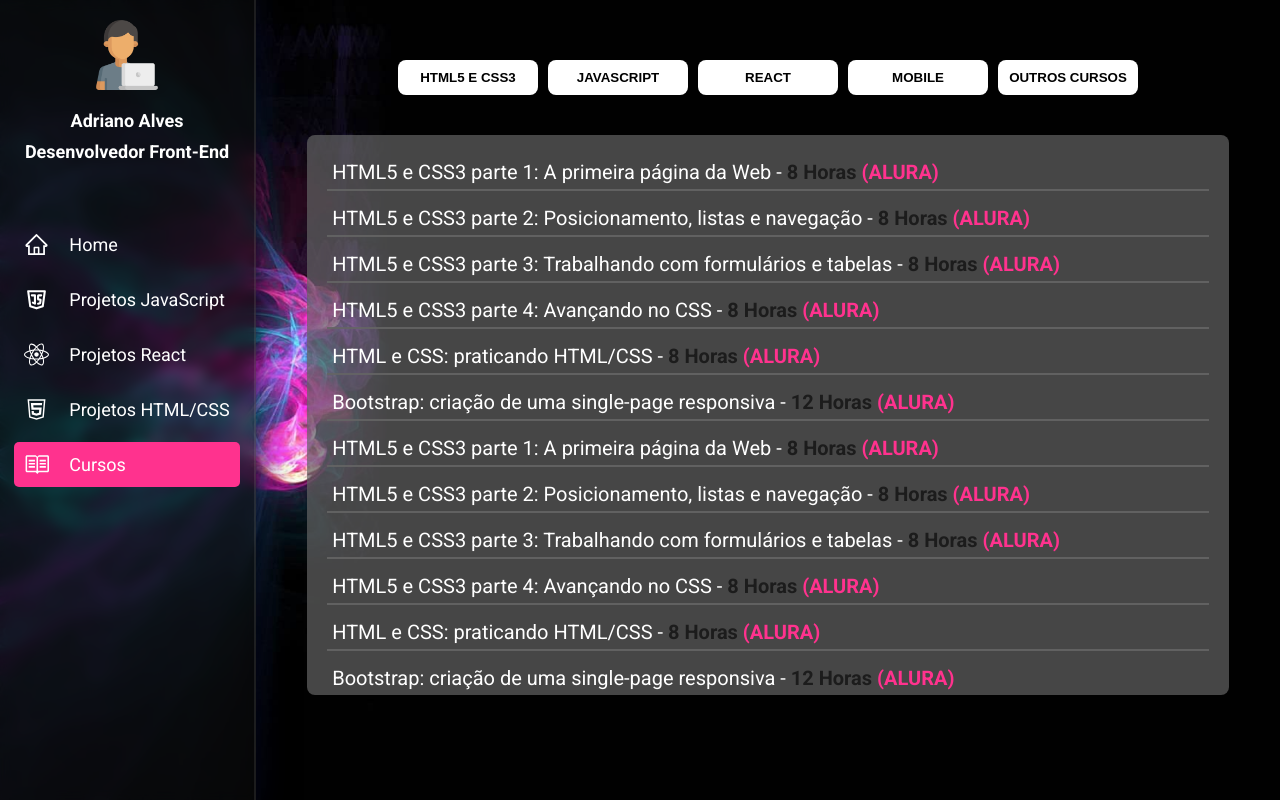
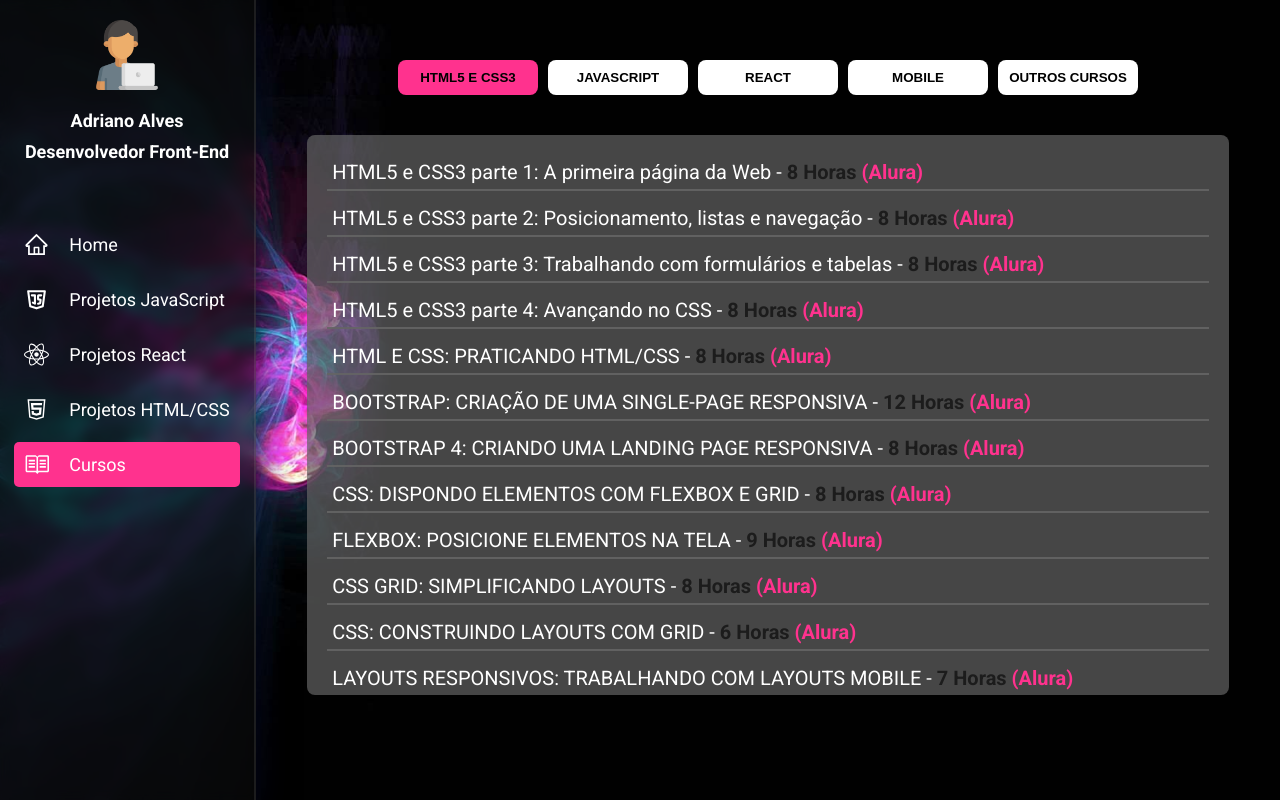
Before and after one commit to Adrianodbs/Portifolio-reactjs, a React (Create React App) app: page / in a window 1280 px wide. Both pictures are taken after a click on the item "Cursos". Built offline with nearby package versions, Linux system fonts and the light colour scheme.

Commit message:
curso html add

```diff
--- a/src/pages/Cursos/index.js
+++ b/src/pages/Cursos/index.js
@@ -1,169 +1,67 @@
 import * as C from './styles'
+import { CHtmlCss } from './lista'
+import { useState } from 'react'
 
 function Cursos() {
+  const [menu, setMenu] = useState(1)
+
+  const action = index => {
+    setMenu(index)
+  }
   return (
     <C.Cursos>
       <ul>
-        <button> HTML5 e CSS3</button>
-        <button> JavaScript</button>
-        <button> React</button>
-        <button> Mobile</button>
-        <button>Outros Cursos</button>
+        <button
+          className={`${menu === 1 ? 'active' : ''}`}
+          onClick={() => action(1)}
+        >
+          {' '}
+          HTML5 e CSS3
+        </button>
+        <button
+          className={`${menu === 2 ? 'active' : ''}`}
+          onClick={() => action(2)}
+        >
+          {' '}
+          JavaScript
+        </button>
+        <button
+          className={`${menu === 3 ? 'active' : ''}`}
+          onClick={() => action(3)}
+        >
+          {' '}
+          React
+        </button>
+        <button
+          className={`${menu === 4 ? 'active' : ''}`}
+          onClick={() => action(4)}
+        >
+          {' '}
+          Mobile
+        </button>
+        <button
+          className={`${menu === 5 ? 'active' : ''}`}
+          onClick={() => action(5)}
+        >
+          Outros Cursos
+        </button>
       </ul>
-      <C.Content>
-        <p>
-          HTML5 e CSS3 parte 1: A primeira página da Web -
-          <strong> 8 Horas </strong>
-          <span>(ALURA)</span>
-        </p>
-        <p>
-          HTML5 e CSS3 parte 2: Posicionamento, listas e navegação -
-          <strong> 8 Horas </strong> <span>(ALURA)</span>
-        </p>
-        <p>
-          HTML5 e CSS3 parte 3: Trabalhando com formulários e tabelas -
-          <strong> 8 Horas </strong> <span>(ALURA)</span>
-        </p>
-        <p>
-          HTML5 e CSS3 parte 4: Avançando no CSS -<strong> 8 Horas </strong>{' '}
-          <span>(ALURA)</span>
-        </p>
-        <p>
-          HTML e CSS: praticando HTML/CSS -<strong> 8 Horas </strong>{' '}
-          <span>(ALURA)</span>
-        </p>
-        <p>
-          Bootstrap: criação de uma single-page responsiva -
-          <strong> 12 Horas </strong> <span>(ALURA)</span>
-        </p>
-        <p>
-          HTML5 e CSS3 parte 1: A primeira página da Web -
-          <strong> 8 Horas </strong>
-          <span>(ALURA)</span>
-        </p>
-        <p>
-          HTML5 e CSS3 parte 2: Posicionamento, listas e navegação -
-          <strong> 8 Horas </strong> <span>(ALURA)</span>
-        </p>
-        <p>
-          HTML5 e CSS3 parte 3: Trabalhando com formulários e tabelas -
-          <strong> 8 Horas </strong> <span>(ALURA)</span>
-        </p>
-        <p>
-          HTML5 e CSS3 parte 4: Avançando no CSS -<strong> 8 Horas </strong>{' '}
-          <span>(ALURA)</span>
-        </p>
-        <p>
-          HTML e CSS: praticando HTML/CSS -<strong> 8 Horas </strong>{' '}
-          <span>(ALURA)</span>
-        </p>
-        <p>
-          Bootstrap: criação de uma single-page responsiva -
-          <strong> 12 Horas </strong> <span>(ALURA)</span>
-        </p>
-        <p>
-          HTML5 e CSS3 parte 1: A primeira página da Web -
-          <strong> 8 Horas </strong>
-          <span>(ALURA)</span>
-        </p>
-        <p>
-          HTML5 e CSS3 parte 2: Posicionamento, listas e navegação -
-          <strong> 8 Horas </strong> <span>(ALURA)</span>
-        </p>
-        <p>
-          HTML5 e CSS3 parte 3: Trabalhando com formulários e tabelas -
-          <strong> 8 Horas </strong> <span>(ALURA)</span>
-        </p>
-        <p>
-          HTML5 e CSS3 parte 4: Avançando no CSS -<strong> 8 Horas </strong>{' '}
-          <span>(ALURA)</span>
-        </p>
-        <p>
-          HTML e CSS: praticando HTML/CSS -<strong> 8 Horas </strong>{' '}
-          <span>(ALURA)</span>
-        </p>
-        <p>
-          Bootstrap: criação de uma single-page responsiva -
-          <strong> 12 Horas </strong> <span>(ALURA)</span>
-        </p>
-        <p>
-          HTML5 e CSS3 parte 1: A primeira página da Web -
-          <strong> 8 Horas </strong>
-          <span>(ALURA)</span>
-        </p>
-        <p>
-          HTML5 e CSS3 parte 2: Posicionamento, listas e navegação -
-          <strong> 8 Horas </strong> <span>(ALURA)</span>
-        </p>
-        <p>
-          HTML5 e CSS3 parte 3: Trabalhando com formulários e tabelas -
-          <strong> 8 Horas </strong> <span>(ALURA)</span>
-        </p>
-        <p>
-          HTML5 e CSS3 parte 4: Avançando no CSS -<strong> 8 Horas </strong>{' '}
-          <span>(ALURA)</span>
-        </p>
-        <p>
-          HTML e CSS: praticando HTML/CSS -<strong> 8 Horas </strong>{' '}
-          <span>(ALURA)</span>
-        </p>
-        <p>
-          Bootstrap: criação de uma single-page responsiva -
-          <strong> 12 Horas </strong> <span>(ALURA)</span>
-        </p>
-        <p>
-          HTML5 e CSS3 parte 1: A primeira página da Web -
-          <strong> 8 Horas </strong>
-          <span>(ALURA)</span>
-        </p>
-        <p>
-          HTML5 e CSS3 parte 2: Posicionamento, listas e navegação -
-          <strong> 8 Horas </strong> <span>(ALURA)</span>
-        </p>
-        <p>
-          HTML5 e CSS3 parte 3: Trabalhando com formulários e tabelas -
-          <strong> 8 Horas </strong> <span>(ALURA)</span>
-        </p>
-        <p>
-          HTML5 e CSS3 parte 4: Avançando no CSS -<strong> 8 Horas </strong>{' '}
-          <span>(ALURA)</span>
-        </p>
-        <p>
-          HTML e CSS: praticando HTML/CSS -<strong> 8 Horas </strong>{' '}
-          <span>(ALURA)</span>
-        </p>
-        <p>
-          Bootstrap: criação de uma single-page responsiva -
-          <strong> 12 Horas </strong> <span>(ALURA)</span>
-        </p>
-        <p>
-          HTML5 e CSS3 parte 1: A primeira página da Web -
-          <strong> 8 Horas </strong>
-          <span>(ALURA)</span>
-        </p>
-        <p>
-          HTML5 e CSS3 parte 2: Posicionamento, listas e navegação -
-          <strong> 8 Horas </strong> <span>(ALURA)</span>
-        </p>
-        <p>
-          HTML5 e CSS3 parte 3: Trabalhando com formulários e tabelas -
-          <strong> 8 Horas </strong> <span>(ALURA)</span>
-        </p>
-        <p>
-          HTML5 e CSS3 parte 4: Avançando no CSS -<strong> 8 Horas </strong>{' '}
-          <span>(ALURA)</span>
-        </p>
-        <p>
-          HTML e CSS: praticando HTML/CSS -<strong> 8 Horas </strong>{' '}
-          <span>(ALURA)</span>
-        </p>
-        <p>
-          Bootstrap: criação de uma single-page responsiva -
-          <strong> 12 Horas </strong> <span>(ALURA)</span>
-        </p>
-      </C.Content>
+      <C.Content>{menu === 1 && <CursoHtml />}</C.Content>
     </C.Cursos>
   )
 }
 
+const CursoHtml = () => {
+  return (
+    <div>
+      {CHtmlCss.map(item => (
+        <p>
+          {item.nome} - <strong>{item.tempo} Horas</strong>{' '}
+          <span>{item.escola}</span>
+        </p>
+      ))}
+    </div>
+  )
+}
+
 export default Cursos
--- /dev/null
+++ b/src/pages/Cursos/lista.js
@@ -0,0 +1,82 @@
+export const CHtmlCss = [
+  {
+    nome: 'HTML5 e CSS3 parte 1: A primeira página da Web',
+    tempo: '8',
+    escola: '(Alura)'
+  },
+  {
+    nome: 'HTML5 e CSS3 parte 2: Posicionamento, listas e navegação',
+    tempo: '8',
+    escola: '(Alura)'
+  },
+  {
+    nome: 'HTML5 e CSS3 parte 3: Trabalhando com formulários e tabelas',
+    tempo: '8',
+    escola: '(Alura)'
+  },
+  {
+    nome: 'HTML5 e CSS3 parte 4: Avançando no CSS',
+    tempo: '8',
+    escola: '(Alura)'
+  },
+  {
+    nome: 'HTML E CSS: PRATICANDO HTML/CSS',
+    tempo: '8',
+    escola: '(Alura)'
+  },
+  {
+    nome: 'BOOTSTRAP: CRIAÇÃO DE UMA SINGLE-PAGE RESPONSIVA',
+    tempo: '12',
+    escola: '(Alura)'
+  },
+  {
+    nome: 'BOOTSTRAP 4: CRIANDO UMA LANDING PAGE RESPONSIVA',
+    tempo: '8',
+    escola: '(Alura)'
+  },
+  {
+    nome: 'CSS: DISPONDO ELEMENTOS COM FLEXBOX E GRID',
+    tempo: '8',
+    escola: '(Alura)'
+  },
+  {
+    nome: 'FLEXBOX: POSICIONE ELEMENTOS NA TELA',
+    tempo: '9',
+    escola: '(Alura)'
+  },
+  {
+    nome: 'CSS GRID: SIMPLIFICANDO LAYOUTS',
+    tempo: '8',
+    escola: '(Alura)'
+  },
+  {
+    nome: 'CSS: CONSTRUINDO LAYOUTS COM GRID',
+    tempo: '6',
+    escola: '(Alura)'
+  },
+  {
+    nome: 'LAYOUTS RESPONSIVOS: TRABALHANDO COM LAYOUTS MOBILE',
+    tempo: '7',
+    escola: '(Alura)'
+  },
+  {
+    nome: 'ARQUITETURA CSS: DESCOMPLICANDO OS PROBLEMAS',
+    tempo: '8',
+    escola: '(Alura)'
+  },
+  {
+    nome: 'GUIA DE ESTILOS: MONTANDO PÁGINAS COM COMPONENTES',
+    tempo: '8',
+    escola: '(Alura)'
+  },
+  {
+    nome: 'SASS: CSS SINTATICAMENTE ESPETACULAR',
+    tempo: '8',
+    escola: '(Alura)'
+  },
+  {
+    nome: 'TAILWIND CSS: ESTILIZANDO A SUA PÁGINA COM CLASSES UTILITÁRIAS',
+    tempo: '8',
+    escola: '(Alura)'
+  }
+]
```
